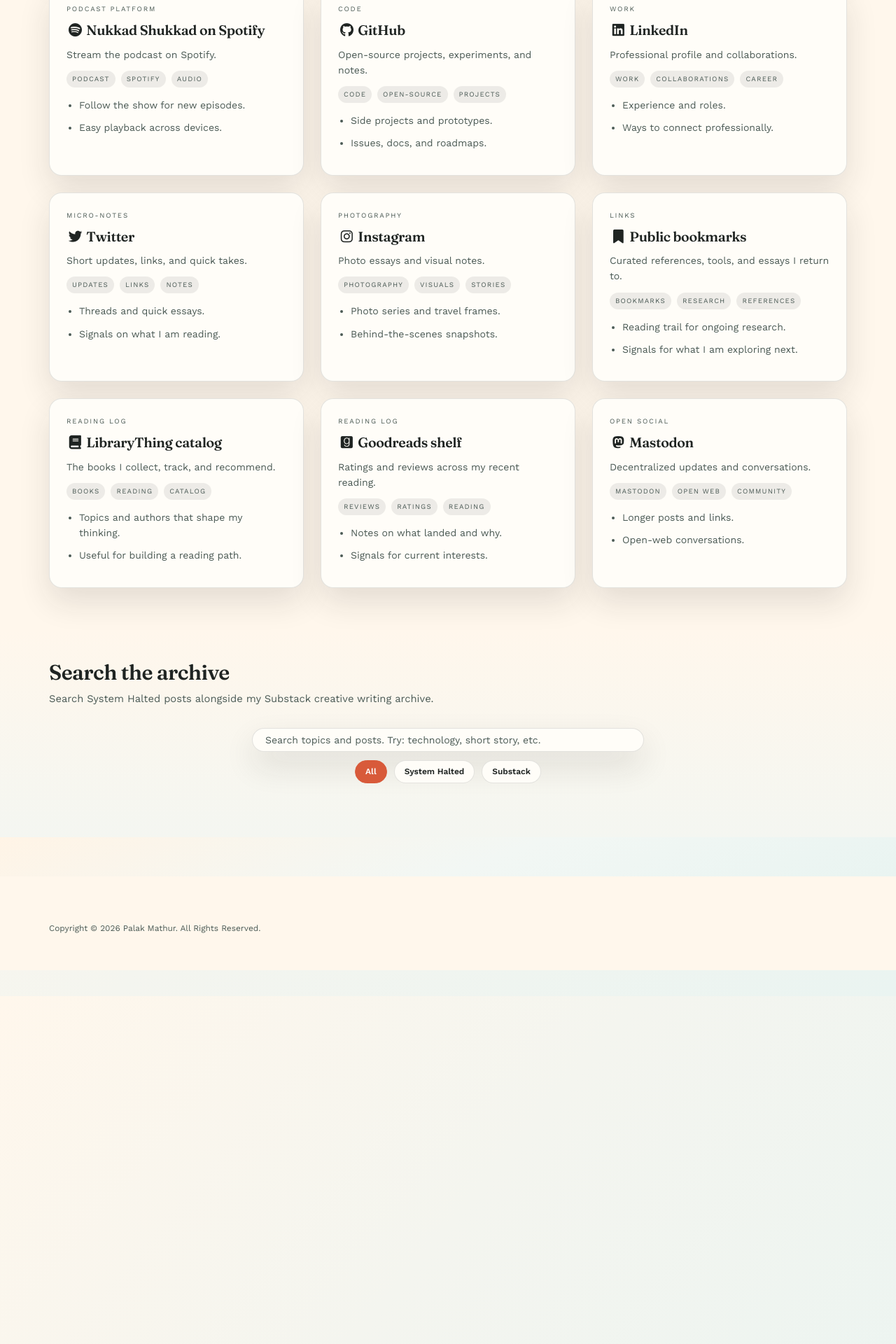
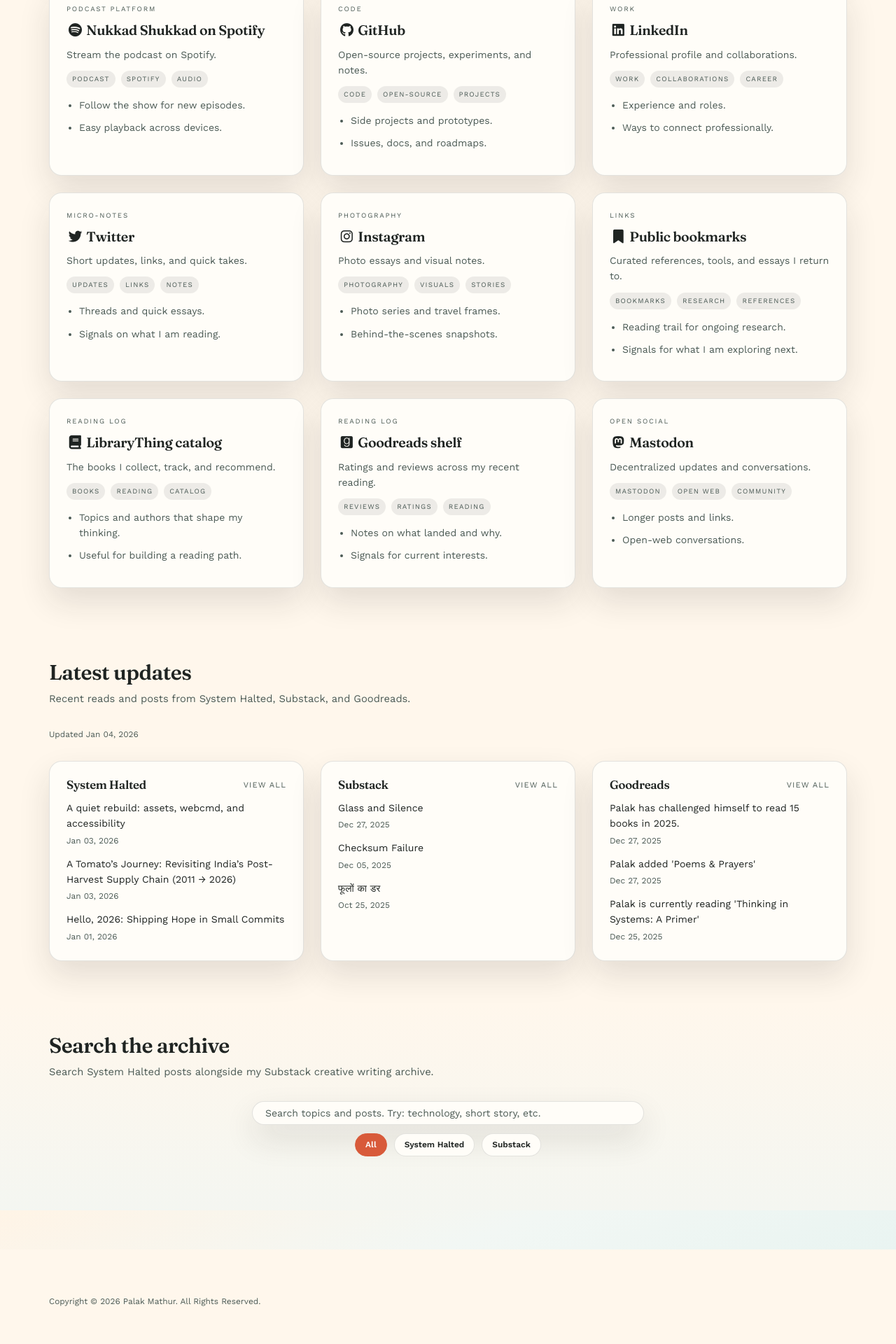
Before and after one commit to systemhalted/about-me, a Jekyll site: the page built from index.html, in a window 1280 px wide. Shown: the part 1277-3197 px from the top of the page at 70% size. Built offline with Jekyll 4.4.1, drawn with Linux system fonts in a browser that asks for light colours; nearby versions of some CDN libraries; before the commit the page ends 2663 px from its top, so only the background shows below that.

Commit message:
add latest updates section

```diff
--- /dev/null
+++ b/_data/latest_sources.json
@@ -0,0 +1,74 @@
+{
+  "updated_at": "2026-01-04T22:19:24Z",
+  "sources": [
+    {
+      "id": "systemhalted",
+      "name": "System Halted",
+      "url": "https://systemhalted.in",
+      "feed_url": "https://systemhalted.in/feed",
+      "items": [
+        {
+          "title": "A quiet rebuild: assets, webcmd, and accessibility",
+          "url": "https://systemhalted.in/2026/01/03/quiet-rebuild-assets-webcmd-accessibility/",
+          "published": "2026-01-03T00:00:00Z"
+        },
+        {
+          "title": "A Tomato\u2019s Journey: Revisiting India\u2019s Post-Harvest Supply Chain (2011 \u2192 2026)",
+          "url": "https://systemhalted.in/2026/01/03/tomato-journey-post-harvest-supply-chain-2011-2026/",
+          "published": "2026-01-03T00:00:00Z"
+        },
+        {
+          "title": "Hello, 2026: Shipping Hope in Small Commits",
+          "url": "https://systemhalted.in/2026/01/01/happy-new-year-2026/",
+          "published": "2026-01-01T00:00:00Z"
+        }
+      ]
+    },
+    {
+      "id": "substack",
+      "name": "Substack",
+      "url": "https://palakmathur.substack.com",
+      "feed_url": "https://palakmathur.substack.com/feed",
+      "items": [
+        {
+          "title": "Glass and Silence",
+          "url": "https://palakmathur.substack.com/p/glass-and-silence",
+          "published": "2025-12-27T19:15:04Z"
+        },
+        {
+          "title": "Checksum Failure",
+          "url": "https://palakmathur.substack.com/p/checksum-failure",
+          "published": "2025-12-05T05:12:14Z"
+        },
+        {
+          "title": "\u092b\u0942\u0932\u094b\u0902 \u0915\u093e \u0921\u0930",
+          "url": "https://palakmathur.substack.com/p/4fc",
+          "published": "2025-10-25T04:04:00Z"
+        }
+      ]
+    },
+    {
+      "id": "goodreads",
+      "name": "Goodreads",
+      "url": "https://www.goodreads.com/user/show/1863824-palak-mathur",
+      "feed_url": "https://www.goodreads.com/user/updates_rss/1863824",
+      "items": [
+        {
+          "title": "Palak\n        has challenged himself\n      to read 15 books in 2025.",
+          "url": "https://www.goodreads.com/user/show/1863824-palak-mathur",
+          "published": "2025-12-27T08:42:58Z"
+        },
+        {
+          "title": "Palak added 'Poems & Prayers'",
+          "url": "https://www.goodreads.com/review/show/8179602790",
+          "published": "2025-12-27T08:42:54Z"
+        },
+        {
+          "title": "Palak is currently reading 'Thinking in Systems: A Primer'",
+          "url": "https://www.goodreads.com/review/show/8173353667",
+          "published": "2025-12-25T09:00:03Z"
+        }
+      ]
+    }
+  ]
+}
--- /dev/null
+++ b/_includes/latest-updates.html
@@ -0,0 +1,41 @@
+<section id="latest" class="knowledge-section latest-section">
+	<div class="container">
+		<div class="row">
+			<div class="col-lg-12">
+				<h2>Latest updates</h2>
+				<p class="section-lede">Recent reads and posts from System Halted, Substack, and Goodreads.</p>
+				{% if site.data.latest_sources.updated_at %}
+				<p class="latest-updated">Updated {{ site.data.latest_sources.updated_at | date: "%b %d, %Y" }}</p>
+				{% endif %}
+			</div>
+		</div>
+		{% if site.data.latest_sources.sources %}
+		<div class="latest-grid">
+			{% for source in site.data.latest_sources.sources %}
+			<div class="latest-card">
+				<div class="latest-card-header">
+					<h3>{{ source.name }}</h3>
+					<a href="{{ source.url }}" class="latest-source-link">View all</a>
+				</div>
+				{% if source.items %}
+				<ul class="latest-list">
+					{% for item in source.items limit: 3 %}
+					<li>
+						<a href="{{ item.url }}">{{ item.title }}</a>
+						{% if item.published %}
+						<span class="latest-date">{{ item.published | date: "%b %d, %Y" }}</span>
+						{% endif %}
+					</li>
+					{% endfor %}
+				</ul>
+				{% else %}
+				<p class="latest-empty">New entries are being indexed.</p>
+				{% endif %}
+			</div>
+			{% endfor %}
+		</div>
+		{% else %}
+		<p class="latest-empty">Latest entries are on the way.</p>
+		{% endif %}
+	</div>
+</section>
--- a/_layouts/default.html
+++ b/_layouts/default.html
@@ -5,6 +5,7 @@
 	<body>
 		{% include header.html %}
 		{% include knowledge-map.html %}
+		{% include latest-updates.html %}
 		{% include knowledge-search.html %}
 		{% include section-divider.html %}
 		{% include footer.html %}
--- a/css/landing-page.css
+++ b/css/landing-page.css
@@ -445,6 +445,83 @@
     animation: rise-fade 0.9s ease-out both;
 }
 
+.latest-grid {
+    display: grid;
+    grid-template-columns: repeat(auto-fit, minmax(260px, 1fr));
+    gap: 24px;
+    margin-top: 18px;
+}
+
+.latest-card {
+    padding: 24px;
+    border-radius: var(--radius-card, 18px);
+    border: 1px solid var(--border, rgba(31, 36, 34, 0.12));
+    background-color: var(--panel, #fffdf8);
+    box-shadow: var(--shadow, 0 20px 45px rgba(31, 36, 34, 0.12));
+}
+
+.latest-card-header {
+    display: flex;
+    align-items: center;
+    justify-content: space-between;
+    gap: 12px;
+    margin-bottom: 12px;
+}
+
+.latest-card h3 {
+    margin: 0;
+    font-size: 1.2em;
+}
+
+.latest-source-link {
+    font-size: 0.8em;
+    text-transform: uppercase;
+    letter-spacing: 0.1em;
+    color: var(--muted, #4b5a55);
+}
+
+.latest-source-link:hover,
+.latest-source-link:focus {
+    color: var(--accent, #d85a3a);
+}
+
+.latest-list {
+    list-style: none;
+    padding-left: 0;
+    margin: 0;
+}
+
+.latest-list li {
+    display: flex;
+    flex-direction: column;
+    gap: 4px;
+    margin-bottom: 12px;
+}
+
+.latest-list li:last-child {
+    margin-bottom: 0;
+}
+
+.latest-list a {
+    color: var(--ink, #1f2422);
+}
+
+.latest-list a:hover,
+.latest-list a:focus {
+    color: var(--accent, #d85a3a);
+}
+
+.latest-date,
+.latest-updated,
+.latest-empty {
+    font-size: 0.85em;
+    color: var(--muted, #4b5a55);
+}
+
+.latest-updated {
+    margin-top: 8px;
+}
+
 /* Stagger knowledge cards for a gentle cascade. */
 .knowledge-cards > div:nth-child(1) .knowledge-card {
     animation-delay: var(--card-animation-start-delay, 0.05s);
```
Also changed, not shown: scripts/build_latest_sources.py (added, +190 -0 lines), .github/workflows/update-substack-index.yml.
